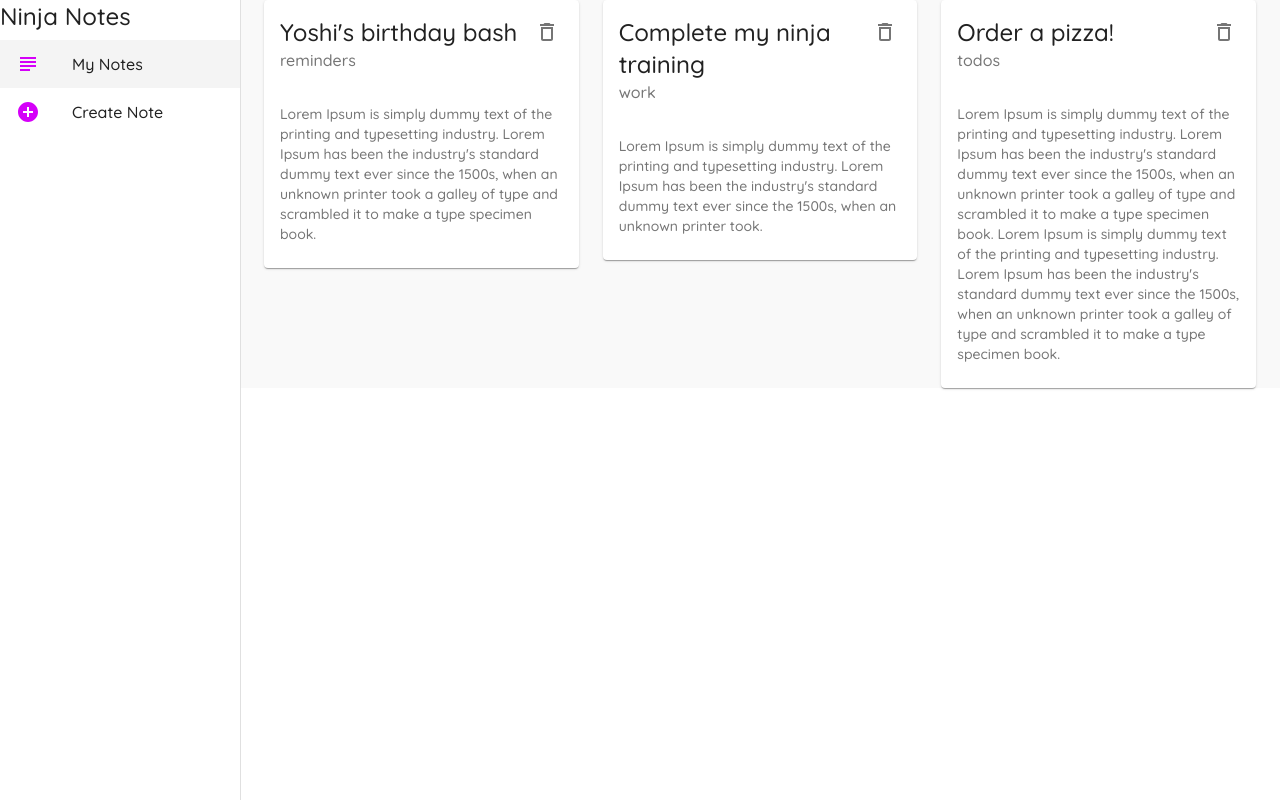
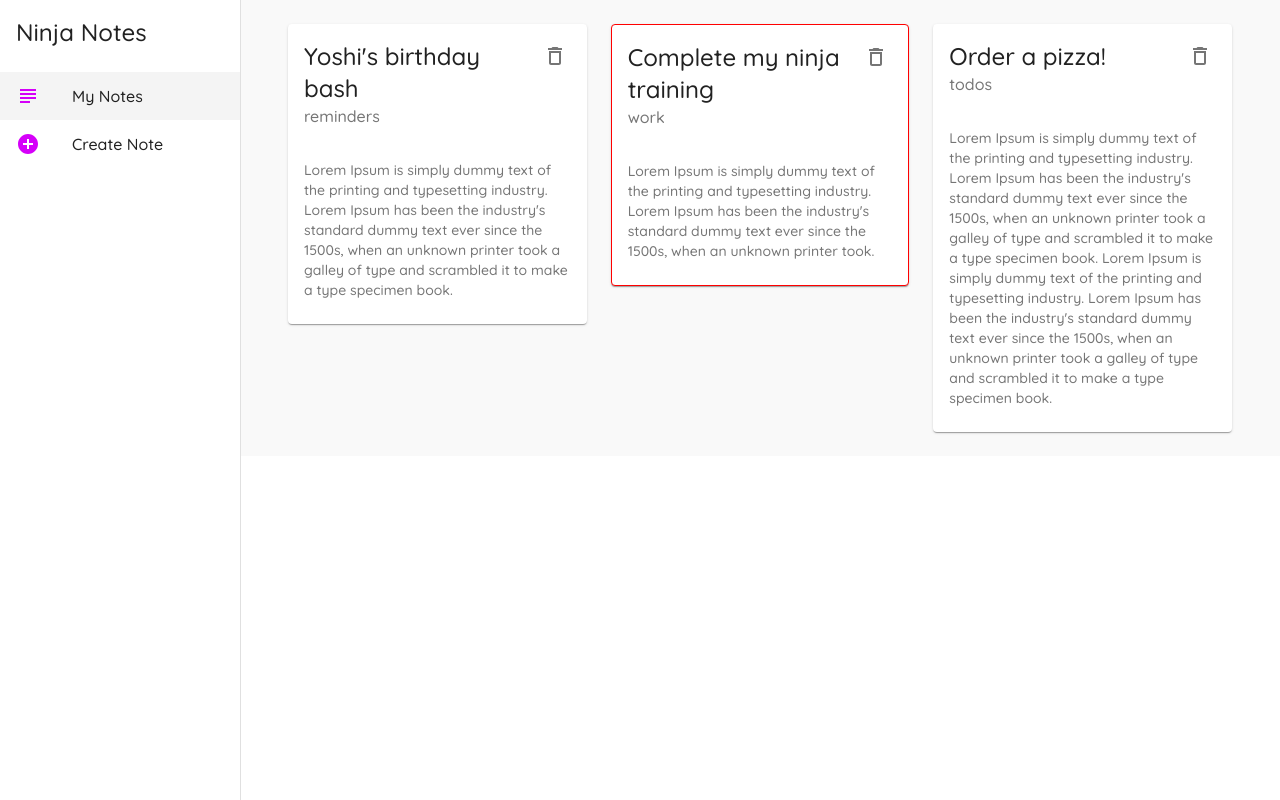
Before and after one commit to ericgross83/netninja-material-ui-tutorial, a React (Create React App) app: page / in a window 1280 px wide. Built offline with nearby package versions, Linux system fonts and the light colour scheme; data requests are answered from the project's data file.

Commit message:
Lesson code

```diff
--- a/src/components/Layout.js
+++ b/src/components/Layout.js
@@ -5,10 +5,12 @@
 
 const drawerWidth = 240
 
-const useStyles = makeStyles({
+const useStyles = makeStyles((theme) => {
+    return {
         page: {
             background: '#f9f9f9',
-        width: '100%'
+            width: '100%',
+            padding: theme.spacing(3)
         },
         drawer: {
             width: drawerWidth
@@ -21,6 +23,8 @@
         },
         active: {
             background: '#f4f4f4'
+        },
+        title: {padding: theme.spacing(2)}
     }
 })
 
@@ -53,7 +57,8 @@
     return (
         <div className={classes.root}>
 
-            {/* app bar*/}
+
+            {/* side drawer */}
             <Drawer
                 className={classes.drawer}
                 variant={"permanent"}
@@ -61,7 +66,7 @@
                 classes={{paper: classes.drawerPaper}}
             >
                 <div>
-                    <Typography variant={"h5"}>
+                    <Typography variant={"h5"} className={classes.title}>
                         Ninja Notes
                     </Typography>
                 </div>
@@ -83,7 +88,7 @@
 
             </Drawer>
 
-            {/* side drawer */}
+            {/* app bar*/}
 
             <div className={classes.page}>
                 {children}
--- a/src/components/NoteCard.js
+++ b/src/components/NoteCard.js
@@ -1,19 +1,31 @@
 import React from 'react';
-import {Card, CardContent, CardHeader, IconButton, Typography} from "@material-ui/core";
+import {Card, CardContent, CardHeader, IconButton, makeStyles, Typography} from "@material-ui/core";
 import {DeleteOutline} from "@material-ui/icons";
+
+const useStyles = makeStyles({
+    test: {
+        border: (note) => {
+            if (note.category === 'work'){
+                return '1px solid red'
+            }
+        }
+    }
+})
 
 function MoreVertIcon() {
     return null;
 }
 
 export default function NoteCard({note, handleDelete}) {
+    const classes = useStyles(note)
+
     return (
         <div>
-            <Card elevation={1}>
+            <Card elevation={1} className={classes.test}>
                 <CardHeader
                     action={
                         <IconButton aria-label="settings">
-                            <DeleteOutline onClick={() => handleDelete(note.id)} />
+                            <DeleteOutline onClick={() => handleDelete(note.id)}/>
                         </IconButton>
                     }
                     title={note.title}
```
Lines whose indentation alone changed are shown as unchanged.
